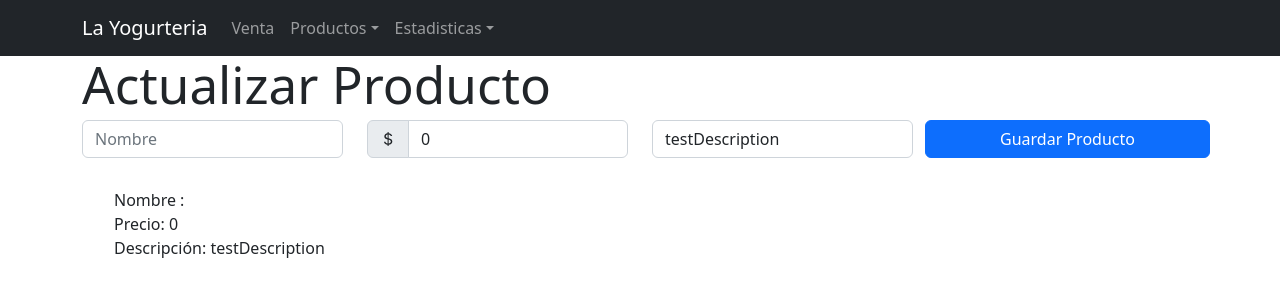
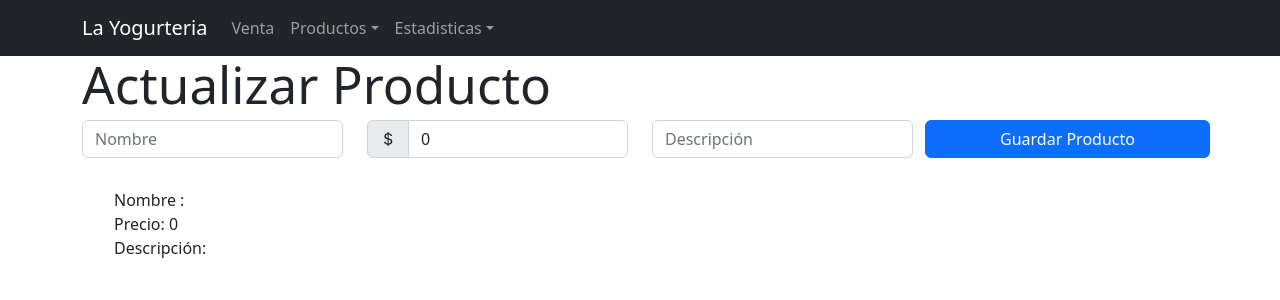
Before and after one commit to juanmitriatti/venta, a React (Vite) app: page /actualizarproducto/1 in a window 1280 px wide. Shown: the top 300 px of the page. Built offline with nearby package versions, Linux system fonts and the light colour scheme; no server answers.

Commit message:
Refactoring react app y fixing errores.

```diff
--- a/src/components/AutocompleteInput.tsx
+++ b/src/components/AutocompleteInput.tsx
@@ -65,7 +65,8 @@ const AutocompleteInput = (props) => {
 
   useEffect(() => {
     fetchData();
-  }, []);
+    props.setReiniciar(null);
+  }, [props.reiniciar]);
 
   const selectProduct = (producto: Producto) => {
     props.selectProduct(producto);
--- a/src/producto/ActualizarProducto.tsx
+++ b/src/producto/ActualizarProducto.tsx
@@ -14,7 +14,7 @@ const ActualizarProducto = () => {
     id: '',
     nombre: '',
     precio: 0,
-    descripcion: 'testDescription',
+    descripcion: '',
   })
 
   let configuration = {
@@ -35,7 +35,7 @@ const ActualizarProducto = () => {
       id: producto.id,
       nombre: producto.nombre,
       precio: producto.precio,
-      descripcion: 'testDescription',
+      descripcion: '',
     })
 
     //setDatos(producto);
--- a/src/producto/AltaProducto.jsx
+++ b/src/producto/AltaProducto.jsx
@@ -7,8 +7,7 @@ const AltaProducto = () => {
   const [datos, setDatos] = useState({
     nombre: '',
     precio: 0,
-    descripcion: 'testDescription',
-
+    descripcion: '',
   })
 
   const handleInputChange = (event) => {
@@ -73,7 +72,7 @@ const AltaProducto = () => {
         </div>
 
         <div className="col-md-3">
-          <input type="text" placeholder="Descripción" className="form-control" value="testDescription" onChange={handleInputChange} name="descripcion"></input>
+          <input type="text" placeholder="Descripción" className="form-control" value="" onChange={handleInputChange} name="descripcion"></input>
         </div>
         <button type="submit" className="btn btn-primary col-md-3">Guardar Producto</button>
       </form>
--- a/src/venta/Venta.tsx
+++ b/src/venta/Venta.tsx
@@ -10,6 +10,8 @@ function Venta() {
   const [mensaje, setMensaje] = useState(null);
   const [isModalOpen, setModalOpen] = useState(false);
   const [total, setCompraTotal] = useState(0);
+  const [reiniciar, setReiniciar] = useState(null);
+
   //productos.reduce((total, producto) => total + producto.precio * producto.cantidad, 0)
   function manejoEnter(e) {
 
@@ -38,14 +40,13 @@ function Venta() {
 
     let today = new Date();
     let dd = String(today.getDate()).padStart(2, '0');
-   /* console.log(dd);
-    return false;*/
 
     let mm = String(today.getMonth() + 1).padStart(2, '0'); //January is 0!
     let yyyy = today.getFullYear();
     urlencoded.append("total", total);
     urlencoded.append("fecha", yyyy + '/' + mm + '/' + dd);
-
+  /*  console.log("fecha", yyyy + '/' + mm + '/' + dd);
+    return false;*/
     let requestOptions = {
       method: 'POST',
       headers: myHeaders,
@@ -115,6 +116,7 @@ function Venta() {
 
         setMensaje(null);
         resetearProductosAComprar();
+        setReiniciar(1);
       }, 3000);
 
 
@@ -147,7 +149,7 @@ function Venta() {
 
       <div className="content">
         <div className="row">
-          <div className="col-md-4 offset-md-4"> <AutocompleteInput modalInput={isModalOpen} selectProduct={getSelectedValue} />
+          <div className="col-md-4 offset-md-4"> <AutocompleteInput modalInput={isModalOpen} reiniciar={reiniciar} setReiniciar={setReiniciar} selectProduct={getSelectedValue} />
             {productosAComprar.length > 0 && <ListaProductos setProductosAComprar={setProductosAComprar} productos={productosAComprar} setCompraTotal={setCompraTotal} />}
           </div>
           <div className="col-md-2">
```
